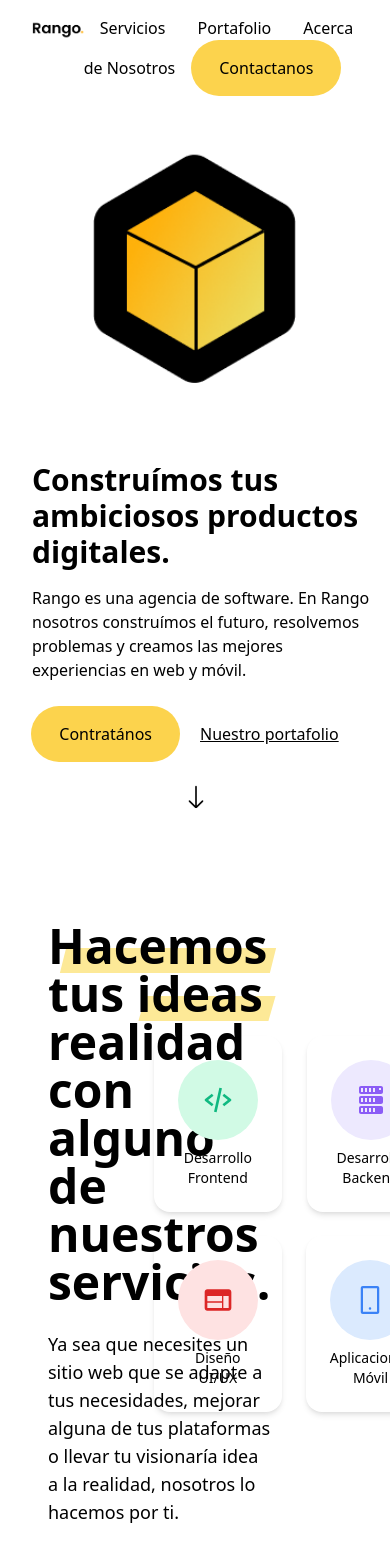
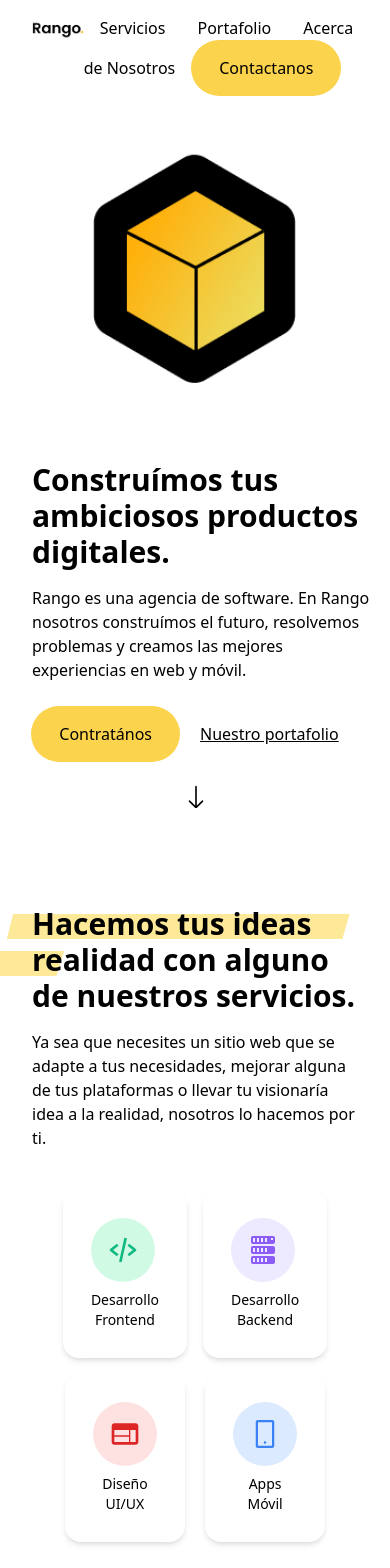
Before and after one commit to oliverloops/Rango-Website, a Next.js app: page / in a window 390 px wide. Shown: the top 1568 px of the page. Built offline with nearby package versions, Linux system fonts and the light colour scheme; what @tailwindcss/typography would draw is missing.

Commit message:
New responsive breakpoints added

```diff
--- a/pages/index.js
+++ b/pages/index.js
@@ -56,24 +56,24 @@ const MainBlock = () => (
 );
 
 const ServicesBlock = () => (
-  <div className="grid grid-cols-2 grid-auto-rows justify-items-start py-12 gap-2">
-    <div className="col-start-1 row-start-1 p-8 pl-12">
-      <h1 className="font-sans font-black text-5xl">
+  <div className="grid grid-cols-1 md:grid-cols-2 grid-auto-rows justify-items-start py-8 md:py-12 gap-2">
+    <div className="col-start-1 row-start-1 p-8 pl-8 md:pl-12">
+      <h1 className="font-sans font-black text-3xl md:text-5xl">
         <span className="marker-text-1">Hacemos</span> tus{" "}
         <span className="marker-text-2">ideas</span>{" "}
         <span className="marker-text-3">realidad </span> con alguno de nuestros
         servicios.
       </h1>
-      <p className="pt-6 text-lg">
+      <p className="pt-4 md:pt-6 text-md md:text-lg">
         Ya sea que necesites un sitio web que se adapte a tus necesidades,
         mejorar alguna de tus plataformas o llevar tu visionaría idea a la
         realidad, nosotros lo hacemos por ti.
       </p>
     </div>
-    <div className="col-start-2 row-start-1 place-self-center">
-      <div className="grid grid-auto-cols grid-auto-rows justify-items-center gap-6">
-        <div className="col-start-1 row-start-1 shadow-md rounded-2xl p-6">
-          <div className="flex flex-col justify-center bg-green-100 text-green-500 rounded-full w-20 h-20">
+    <div className="col-start-1 md:col-start-2 row-start-2 md:row-start-1 place-self-center">
+      <div className="grid grid-auto-cols grid-auto-rows justify-items-center gap-4 md:gap-6">
+        <div className="col-start-1 row-start-1 shadow-md rounded-2xl p-7 md:p-6">
+          <div className="flex flex-col justify-center bg-green-100 text-green-500 rounded-full w-16 h-16 md:w-20 md:h-20">
             <div className="flex justify-center self-center">
               <BiCodeAlt size={32} />
             </div>
@@ -82,8 +82,8 @@ const ServicesBlock = () => (
             Desarrollo <br /> Frontend
           </p>
         </div>
-        <div className="col-start-2 row-start-1  shadow-md rounded-2xl p-6">
-          <div className="flex flex-col justify-center bg-purple-100 text-purple-500 rounded-full w-20 h-20">
+        <div className="col-start-2 row-start-1 shadow-md rounded-2xl p-7 md:p-6">
+          <div className="flex flex-col justify-center bg-purple-100 text-purple-500 rounded-full w-16 h-16 md:w-20 md:h-20">
             <div className="flex justify-center self-center">
               <GoServer size={32} />
             </div>
@@ -92,8 +92,8 @@ const ServicesBlock = () => (
             Desarrollo <br /> Backend
           </p>
         </div>
-        <div className="col-start-1 row-start-2  shadow-md rounded-2xl p-6">
-          <div className="flex flex-col justify-center bg-red-100 text-red-600 rounded-full w-20 h-20">
+        <div className="col-start-1 row-start-2 shadow-md rounded-2xl p-7 md:p-6">
+          <div className="flex flex-col justify-center bg-red-100 text-red-600 rounded-full w-16 h-16 md:w-20 md:h-20">
             <div className="flex justify-center self-center">
               <MdWeb size={32} />
             </div>
@@ -102,14 +102,14 @@ const ServicesBlock = () => (
             Diseño <br /> UI/UX
           </p>
         </div>
-        <div className="col-start-2 row-start-2  shadow-md rounded-2xl p-6">
-          <div className="flex flex-col justify-center bg-blue-100 text-blue-500 rounded-full w-20 h-20">
+        <div className="col-start-2 row-start-2  shadow-md rounded-2xl p-7 md:p-6">
+          <div className="flex flex-col justify-center bg-blue-100 text-blue-500 rounded-full w-16 h-16 md:w-20 md:h-20">
             <div className="flex justify-center self-center">
               <AiOutlineMobile size={32} />
             </div>
           </div>
-          <p className="text-sm text-center pt-2">
-            Aplicaciones <br /> Móvil
+          <p className="text-sm  text-center pt-2">
+            Apps <br /> Móvil
           </p>
         </div>
       </div>
```
